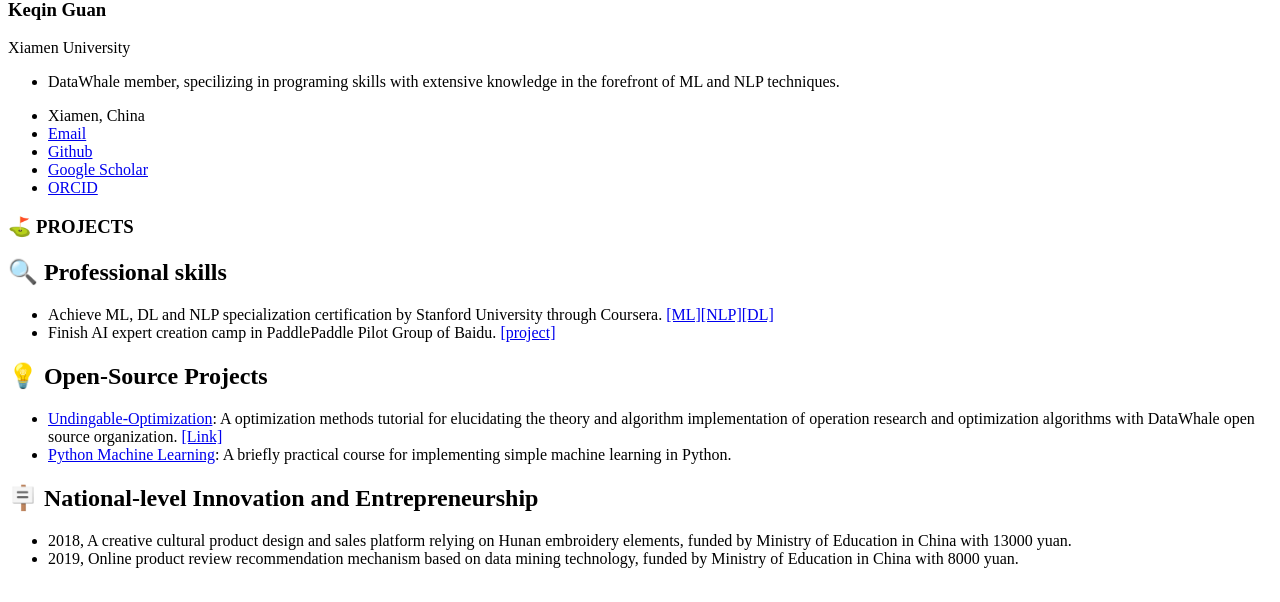
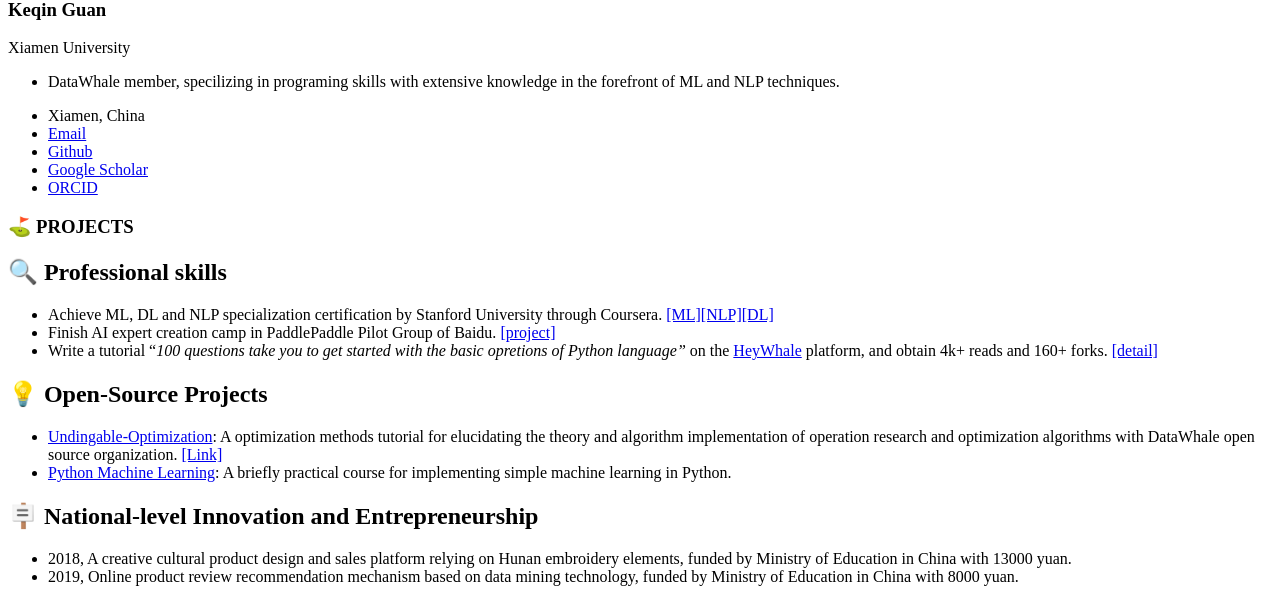
Before and after one commit to RayeRen/acad-homepage.github.io, a Jekyll site: the page built from _pages/includes/project.md, in a window 1280 px wide. Shown: the part 526-1128 px from the top of the page. Built offline with Jekyll 4.4.1, drawn with Linux system fonts in a browser that asks for light colours; our own code applies the rules of GitHub Pages for plain Markdown files.

Commit message:
Update personal information

```diff
--- a/_pages/includes/project.md
+++ b/_pages/includes/project.md
@@ -3,6 +3,7 @@
 
 - Achieve ML, DL and NLP specialization certification by Stanford University through Coursera. [\[ML\]](https://drive.google.com/file/d/11amJQ3JZwOfhYDBt8SSSfCrf1m-3K62v/view?usp=sharing)[\[NLP\]](https://drive.google.com/file/d/1d_ZpemgDMzlwMPcmGmWNleaXxQERYbgH/view?usp=sharing)[\[DL\]](https://drive.google.com/file/d/1-U1mLgVB6vnZH_RHPZ6P6mq4R7hgNFrL/view?usp=sharing)
 - Finish AI expert creation camp in PaddlePaddle Pilot Group of Baidu. [\[project\]](https://aistudio.baidu.com/aistudio/projectdetail/3488745)
+- Write a tutorial “*100 questions take you to get started with the basic* *opretions* *of Python language”* on the [HeyWhale](https://www.heywhale.com/home) platform, and obtain 4k+ reads and 160+ forks. [[detail]](https://www.heywhale.com/mw/project/621c9e28e3d3a00017a4cc5a)
 
 ## 💡 Open-Source Projects
 - [Undingable-Optimization](https://github.com/datawhalechina/undingable-optimization): A optimization methods tutorial for elucidating the theory and algorithm implementation of operation research and optimization algorithms with DataWhale open source organization. [\[Link\]](http://www.yangsuoly.com/datawhale-operational-research/#/)
```
